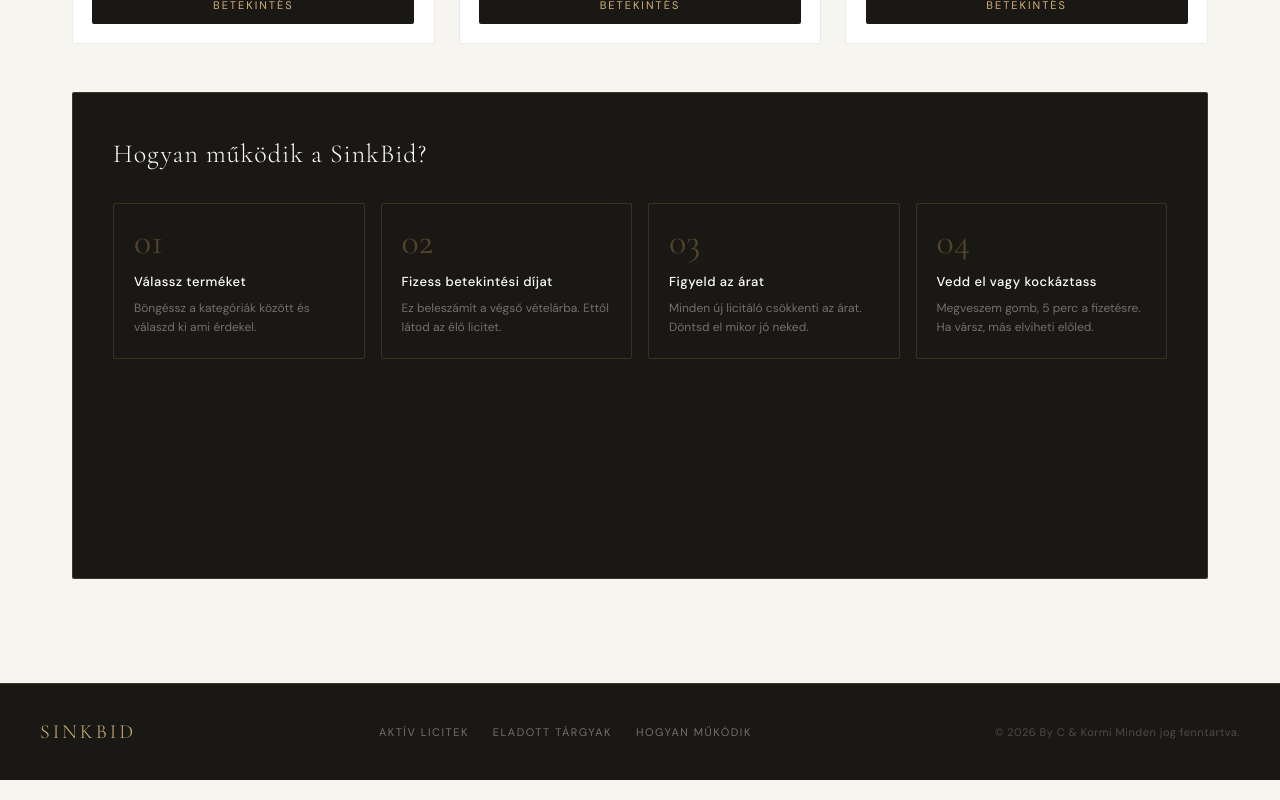
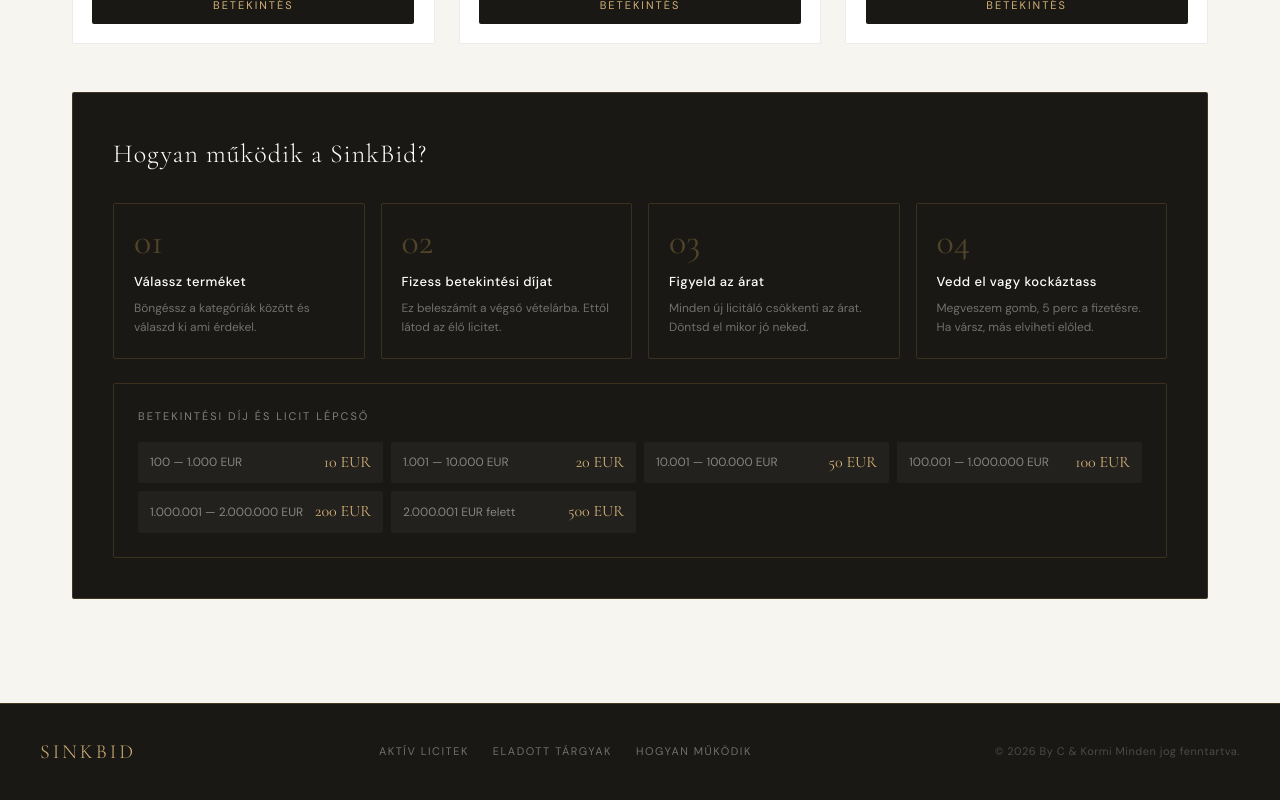
Before and after one commit to istvanlaha/SinkBid, a React (Vite) app: page / in a window 1280 px wide. Shown: the part 1791-2591 px from the top of the page. Built offline with nearby package versions, Linux system fonts and the light colour scheme.

Commit message:
Update Home.module.css

```diff
--- a/src/pages/Home.module.css
+++ b/src/pages/Home.module.css
@@ -152,4 +152,43 @@
   .main { padding: 1.5rem 1rem; }
   .grid { grid-template-columns: 1fr; }
   .how { padding: 1.5rem; }
+}.bidStepBox {
+  margin-top: 1.5rem;
+  padding: 1.5rem;
+  border: 0.5px solid rgba(184,150,78,0.2);
+  border-radius: var(--radius-sm);
 }
+
+.bidStepTitle {
+  font-size: 11px;
+  letter-spacing: 2px;
+  text-transform: uppercase;
+  color: rgba(255,255,255,0.45);
+  margin-bottom: 1rem;
+}
+
+.bidStepGrid {
+  display: grid;
+  grid-template-columns: repeat(auto-fit, minmax(200px, 1fr));
+  gap: 0.5rem;
+}
+
+.bidStepItem {
+  display: flex;
+  justify-content: space-between;
+  align-items: center;
+  padding: 8px 12px;
+  background: rgba(255,255,255,0.04);
+  border-radius: var(--radius-sm);
+}
+
+.bidStepRange {
+  font-size: 12px;
+  color: rgba(255,255,255,0.45);
+}
+
+.bidStepVal {
+  font-family: var(--font-display);
+  font-size: 16px;
+  color: var(--gold-light);
+}
```
